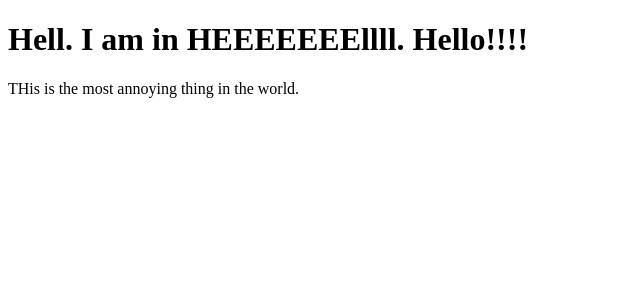
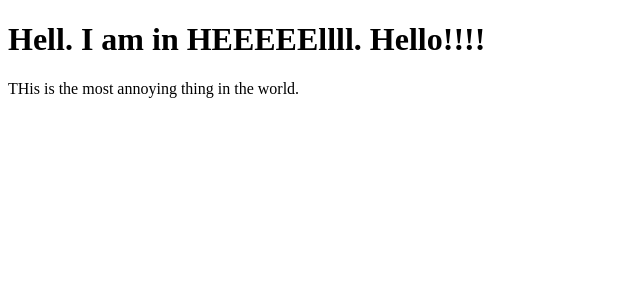
Before and after one commit to MadOgre/product-feedback-app, a React (Create React App) app: page / in a window 1280 px wide. Shown: the top 300 px of the page, without its empty margins (0-640 px from the left). Built offline with nearby package versions, Linux system fonts and the light colour scheme.

Commit message:
Update src/components/HelloHell.tsx
Reduce Eeees by 2.

Co-authored-by: Michael Semko <msemko@gmail.com>

```diff
--- a/src/components/HelloHell.tsx
+++ b/src/components/HelloHell.tsx
@@ -1,7 +1,7 @@
 export const HelloHell = (): JSX.Element => {
   return (
     <>
-      <h1>Hell. I am in HEEEEEEEllll. Hello!!!!</h1>
+      <h1>Hell. I am in HEEEEEllll. Hello!!!!</h1>
       <p>THis is the most annoying thing in the world.</p>
     </>
   );
```
